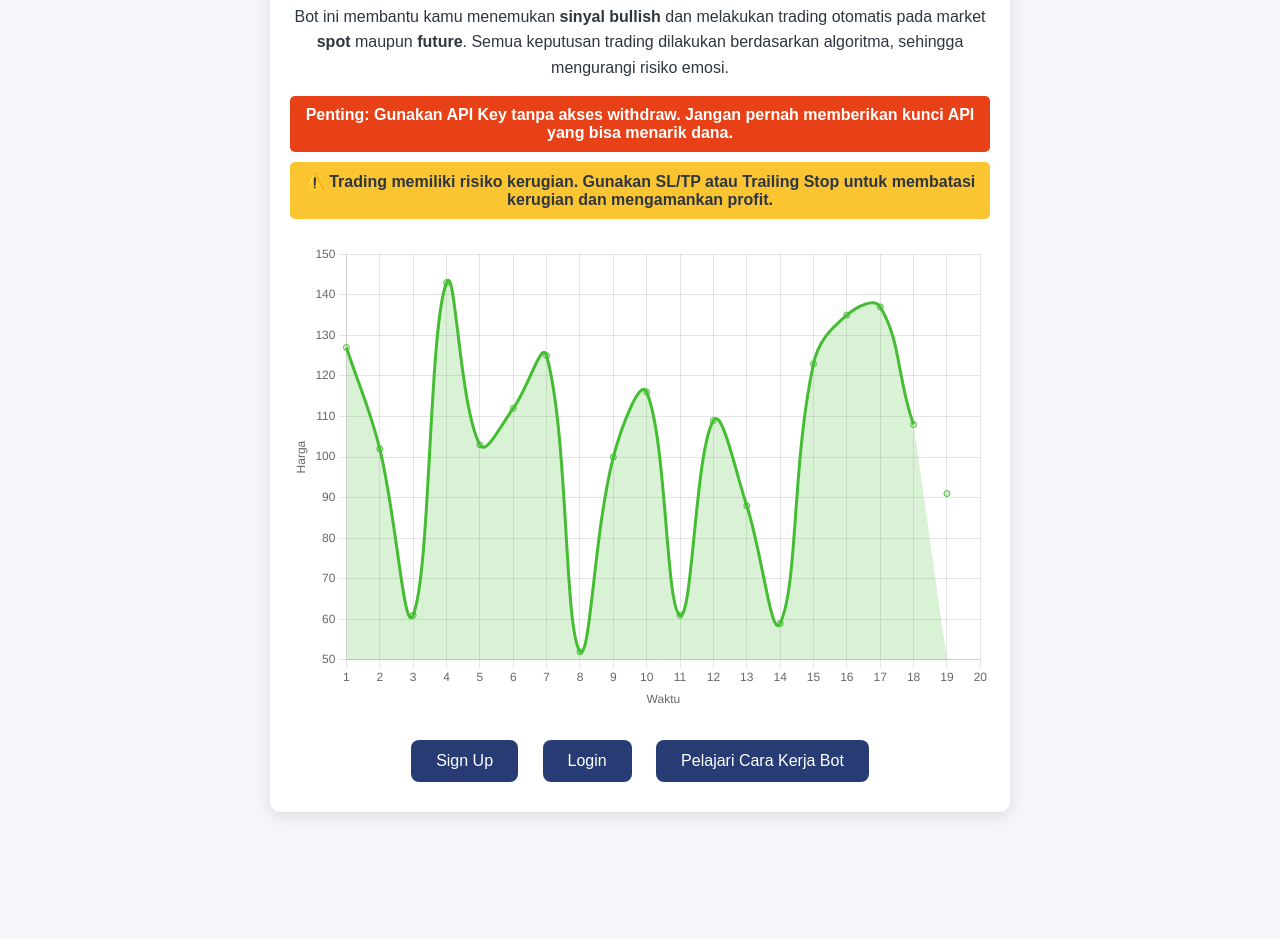
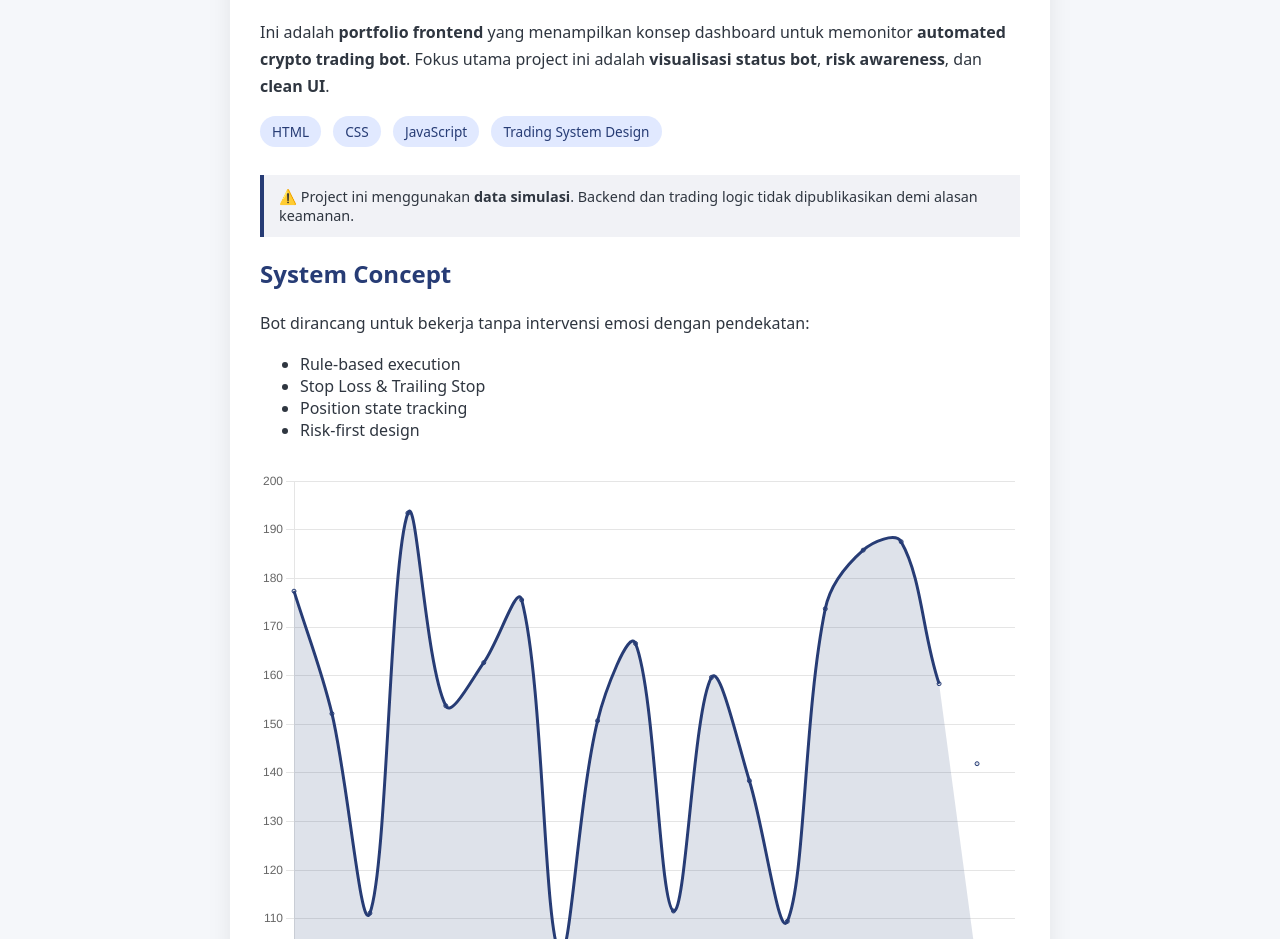
Before and after one commit to bayu17378/baybot-site, a plain HTML site: page index.html in a window 1280 px wide. Shown: the part 199-1138 px from the top of the page. Before the commit the page ends 1041 px from the top, so only its background shows below. Drawn offline with nearby package versions, Linux system fonts and the light colour scheme.

Commit message:
Add files via upload

```diff
--- a/index.html
+++ b/index.html
@@ -3,144 +3,191 @@
 <head>
   <meta charset="UTF-8">
   <meta name="viewport" content="width=device-width, initial-scale=1.0">
-  <title>Selamat Datang di Bot Trading</title>
+  <title>Bayu | Trading Bot Portfolio</title>
   <script src="https://cdn.jsdelivr.net/npm/chart.js"></script>
   <style>
     body {
-      font-family: 'Arial', sans-serif;
-      background: #f5f6fa;
+      font-family: system-ui, -apple-system, BlinkMacSystemFont, "Segoe UI", sans-serif;
+      background: #f5f7fa;
       margin: 0;
       padding: 0;
-      display: flex;
-      flex-direction: column;
-      align-items: center;
-      justify-content: flex-start;
-      min-height: 100vh;
-      text-align: center;
       color: #2f3640;
     }
+
     header {
-      background: #4cd137;
-      width: 100%;
-      padding: 20px 0;
-      color: white;
-      font-size: 1.8em;
-      font-weight: bold;
+      background: linear-gradient(135deg, #273c75, #192a56);
+      color: #fff;
+      padding: 40px 20px;
+      text-align: center;
     }
+
+    header h1 {
+      margin: 0;
+      font-size: 2rem;
+      font-weight: 700;
+    }
+
+    header p {
+      margin-top: 10px;
+      font-size: 1rem;
+      opacity: 0.9;
+    }
+
     main {
-      max-width: 700px;
-      margin: 30px auto;
-      padding: 20px;
-      background: white;
-      border-radius: 10px;
-      box-shadow: 0 4px 15px rgba(0,0,0,0.1);
+      max-width: 760px;
+      margin: -40px auto 40px;
+      background: #fff;
+      border-radius: 12px;
+      padding: 30px;
+      box-shadow: 0 10px 25px rgba(0,0,0,0.08);
     }
-    h1 {
-      color: #44bd32;
+
+    h2 {
+      margin-top: 0;
+      color: #273c75;
     }
+
     p {
+      line-height: 1.7;
       margin: 15px 0;
-      line-height: 1.6;
     }
-    .warning {
-      background: #e84118;
-      color: white;
-      padding: 10px;
-      border-radius: 5px;
-      font-weight: bold;
+
+    .badge {
+      display: inline-block;
+      background: #e1e9ff;
+      color: #273c75;
+      padding: 6px 12px;
+      border-radius: 20px;
+      font-size: 0.85rem;
+      margin-right: 8px;
+      margin-bottom: 8px;
     }
-    .info {
-      background: #fbc531;
-      color: #2f3640;
-      padding: 10px;
-      border-radius: 5px;
-      font-weight: bold;
-      margin-top: 10px;
+
+    .note {
+      background: #f1f2f6;
+      border-left: 4px solid #273c75;
+      padding: 12px 15px;
+      margin: 20px 0;
+      font-size: 0.9rem;
     }
+
     .buttons {
-      margin-top: 20px;
+      margin-top: 30px;
+      text-align: center;
     }
+
     .buttons a {
       display: inline-block;
-      margin: 10px;
-      padding: 12px 25px;
+      margin: 8px;
+      padding: 12px 22px;
       background: #273c75;
-      color: white;
+      color: #fff;
       text-decoration: none;
       border-radius: 8px;
+      font-weight: 600;
       transition: background 0.3s;
     }
+
     .buttons a:hover {
       background: #192a56;
     }
+
     canvas {
-      margin-top: 25px;
+      margin-top: 30px;
       max-width: 100%;
+    }
+
+    footer {
+      text-align: center;
+      font-size: 0.85rem;
+      color: #888;
+      margin-bottom: 30px;
     }
   </style>
 </head>
 <body>
 
-  <header>Selamat Datang di Bot Trading Otomatis</header>
+<header>
+  <h1>Trading Bot Dashboard</h1>
+  <p>Portfolio Project — Automated Trading System Concept</p>
+</header>
 
 <main>
-    <h1>Bot Trading Spot & Future</h1>
+  <h2>Project Overview</h2>
   <p>
-      Bot ini membantu kamu menemukan <strong>sinyal bullish</strong> dan melakukan trading otomatis
-      pada market <strong>spot</strong> maupun <strong>future</strong>. Semua keputusan trading
-      dilakukan berdasarkan algoritma, sehingga mengurangi risiko emosi.
+    Ini adalah <strong>portfolio frontend</strong> yang menampilkan konsep dashboard
+    untuk memonitor <strong>automated crypto trading bot</strong>.
+    Fokus utama project ini adalah <strong>visualisasi status bot</strong>,
+    <strong>risk awareness</strong>, dan <strong>clean UI</strong>.
   </p>
 
-    <div class="warning">
-      Penting: Gunakan <strong>API Key</strong> tanpa akses <strong>withdraw</strong>.
-      Jangan pernah memberikan kunci API yang bisa menarik dana.
+  <div>
+    <span class="badge">HTML</span>
+    <span class="badge">CSS</span>
+    <span class="badge">JavaScript</span>
+    <span class="badge">Trading System Design</span>
   </div>
 
-    <div class="info">
-      ⚠️ Trading memiliki risiko kerugian. Gunakan <strong>SL/TP</strong> atau <strong>Trailing Stop</strong> untuk membatasi kerugian dan mengamankan profit.
+  <div class="note">
+    ⚠️ Project ini menggunakan <strong>data simulasi</strong>.
+    Backend dan trading logic tidak dipublikasikan demi alasan keamanan.
   </div>
+
+  <h2>System Concept</h2>
+  <p>
+    Bot dirancang untuk bekerja tanpa intervensi emosi dengan pendekatan:
+  </p>
+  <ul>
+    <li>Rule-based execution</li>
+    <li>Stop Loss & Trailing Stop</li>
+    <li>Position state tracking</li>
+    <li>Risk-first design</li>
+  </ul>
 
   <canvas id="tradingChart" height="200"></canvas>
 
   <div class="buttons">
-      <a href="/signup.html">Sign Up</a>
-      <a href="/login.html">Login</a>
-      <a href="/learn.html">Pelajari Cara Kerja Bot</a>
+    <a href="starbot.html">View Dashboard Demo</a>
+    <a href="learn.html">System Explanation</a>
+    <a href="login.html">UI Login Demo</a>
   </div>
 </main>
 
+<footer>
+  © 2025 Bayu — Portfolio Demonstration Only
+</footer>
+
 <script>
-    const ctx = document.getElementById('tradingChart').getContext('2d');
+  const ctx = document.getElementById("tradingChart").getContext("2d");
+
   const tradingChart = new Chart(ctx, {
-      type: 'line',
+    type: "line",
     data: {
-        labels: Array.from({length: 20}, (_, i) => i+1),
+      labels: Array.from({ length: 20 }, (_, i) => i + 1),
       datasets: [{
-          label: 'Harga Asset',
-          data: Array.from({length: 20}, () => Math.floor(Math.random()*100 + 50)),
-          borderColor: '#44bd32',
-          backgroundColor: 'rgba(68, 189, 50, 0.2)',
-          tension: 0.4,
+        label: "Simulated Price",
+        data: Array.from({ length: 20 }, () => Math.random() * 100 + 100),
+        borderColor: "#273c75",
+        backgroundColor: "rgba(39, 60, 117, 0.15)",
+        tension: 0.35,
         fill: true,
-          pointRadius: 3
+        pointRadius: 2
       }]
     },
     options: {
       responsive: true,
       plugins: {
-          legend: { display: false },
-          tooltip: { enabled: true }
+        legend: { display: false }
       },
       scales: {
-          x: { display: true, title: { display: true, text: 'Waktu' } },
-          y: { display: true, title: { display: true, text: 'Harga' } }
+        x: { display: false },
+        y: { display: true }
       }
     }
   });
 
-    // Animasi update chart setiap 2 detik
   setInterval(() => {
-      tradingChart.data.datasets[0].data.push(Math.floor(Math.random()*100 + 50));
+    tradingChart.data.datasets[0].data.push(Math.random() * 100 + 100);
     tradingChart.data.datasets[0].data.shift();
     tradingChart.update();
   }, 2000);
```
Lines whose indentation alone changed are shown as unchanged.
